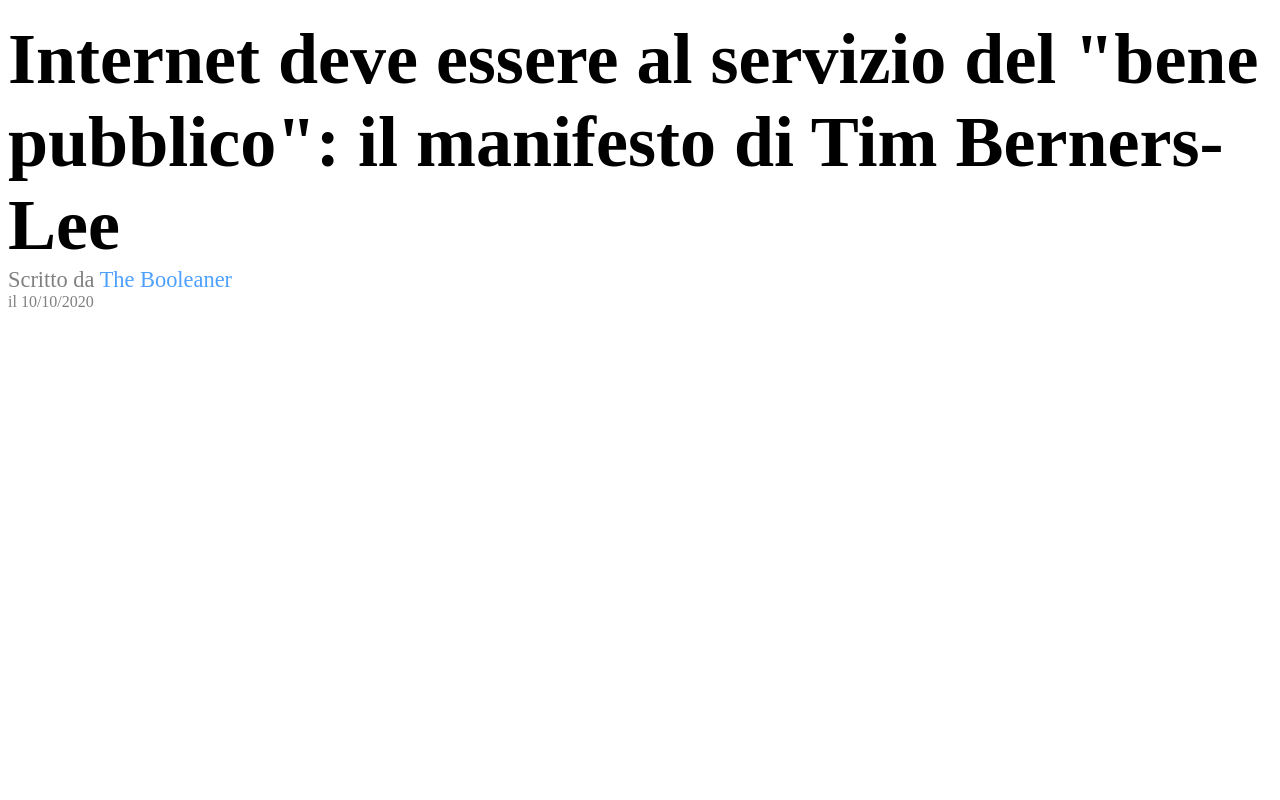
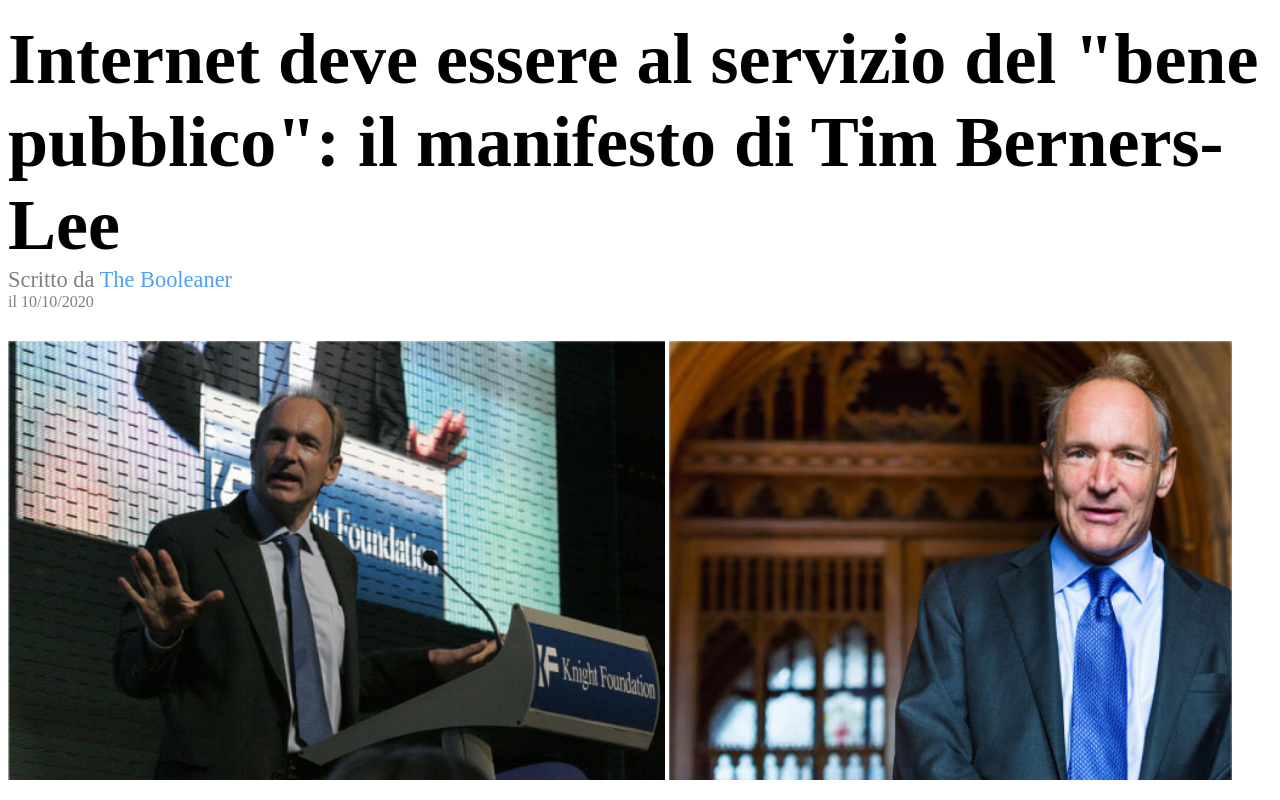
Before and after one commit to AngeloTripodi/html-css-booleaner, a plain HTML site: page index.html in a window 1280 px wide. Shown: the part 190-990 px from the top of the page. Before the commit the page ends 800 px from the top, so only its background shows below. Drawn offline with Linux system fonts and the light colour scheme.

Commit message:
Add img section

```diff
--- a/css/style.css
+++ b/css/style.css
@@ -31,3 +31,14 @@
 #bluetext{
     color: #4EA0FF;
 }
+
+#img-section{
+    margin-top: 30px;
+}
+
+#img1{
+    width: 52%;
+}
+#img2{
+    width: 44.5%;
+}
--- a/index.html
+++ b/index.html
@@ -13,7 +13,7 @@
   </header>
 
   <main>
-    <section class="article-head">
+    <section id="article-head">
         <h1>Internet deve essere al servizio del "bene pubblico": il manifesto di Tim Berners-Lee</h1>
         <div>
             <p class="greytext">Scritto da <span id="bluetext">The Booleaner</span></p>
@@ -21,6 +21,13 @@
         </div>
     </section>
 
+    <section id="img-section">
+        <img id="img1" src="./img/tim-1.jpg" alt="Tim B.Lee 1">
+        <img id="img2" src="./img/tim-2.jpg" alt="Tim B.Lee 2">
+
+        </p>
+    </section>
+
 
   </main>
 </body>
```
